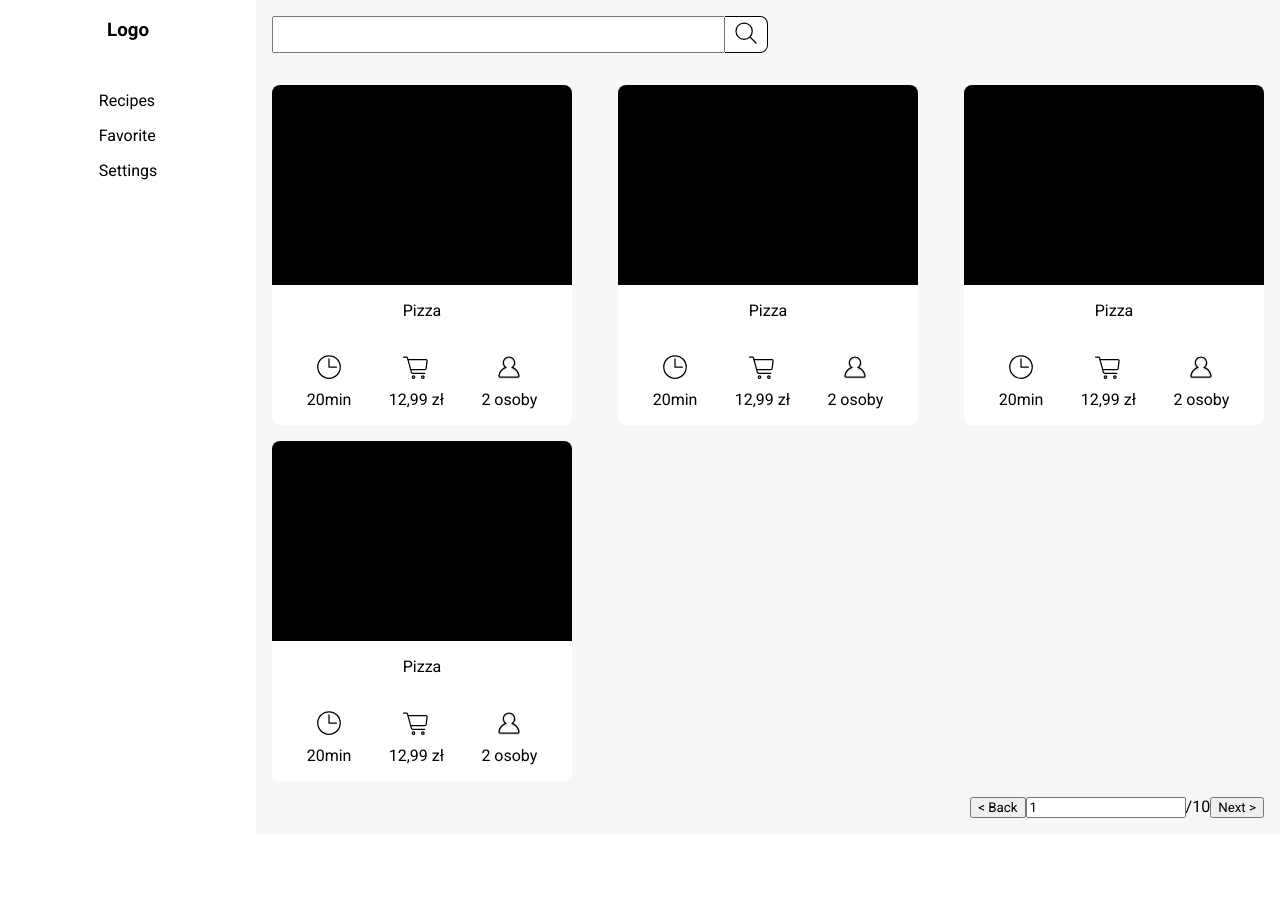
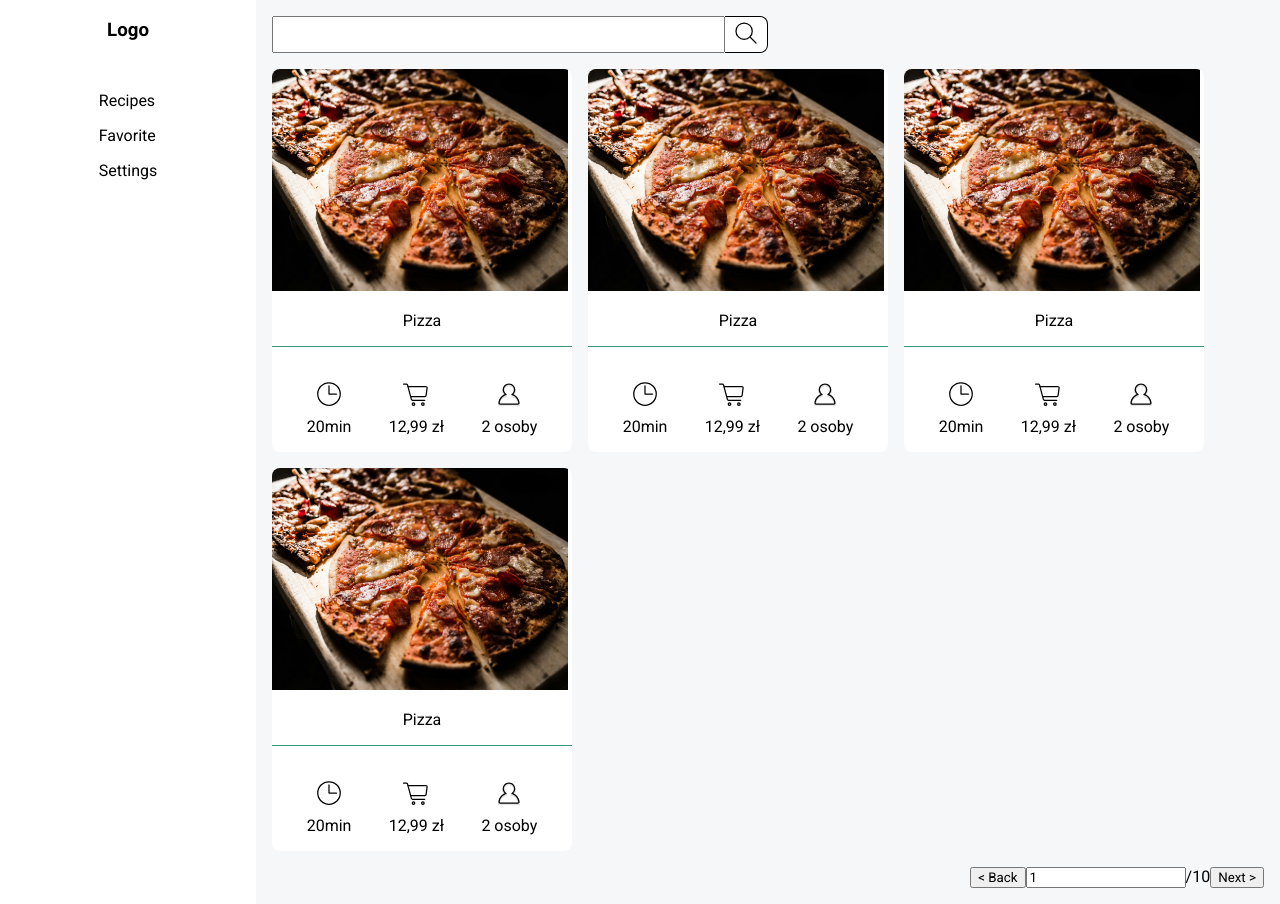
Before and after one commit to erski1525/recipe-web-app, a Vue app: page /recipes in a window 1280 px wide. Before the commit the page ends 834 px from the top, so only its background shows below. Built offline with nearby package versions, Linux system fonts and the light colour scheme.

Commit message:
restyle recipe card

```diff
--- a/src/assets/main.css
+++ b/src/assets/main.css
@@ -85,7 +85,7 @@ ul{
 .recipes__list{
     display: flex;
     flex-wrap: wrap;
-    justify-content: space-between;
+    gap: 1rem;
 }
 
 
@@ -99,21 +99,26 @@ ul{
 /* || RECIPE CARD */
 
 .recipe{
-    min-width: 300px;
+    width: 300px;
     background-color: #FFF;
     border-radius: .5rem;
+    overflow: hidden
+}
+
+.recipe:hover{
+    cursor: pointer;
 }
 
 .recipe__img{
-    height: 200px;
-    background-color: black;
-    margin: 1rem 0;
-    border-radius: .5rem .5rem 0 0;
+    width: 296px;
+    margin-bottom: 1rem;
 }
 
 .recipe__title{
     margin-top: 0;
     text-align: center;
+    padding-bottom: 1em;
+    border-bottom: 1px solid var(--color-primary);
 }
 
 .recipe__description{
--- a/src/views/RecipesView.vue
+++ b/src/views/RecipesView.vue
@@ -35,7 +35,7 @@ import SearchIcon from '../components/icons/SearchIcon.vue';
             <ul class="recipes__list">
                 <li>
                     <div class="recipe">
-                        <div class="recipe__img"></div>
+                        <img class="recipe__img" src="../assets/default.jpg"/>
                         <p class="recipe__title">Pizza</p>
                         <div class="recipe__description">
                             <div class="icon__wrapper">
@@ -55,7 +55,7 @@ import SearchIcon from '../components/icons/SearchIcon.vue';
                 </li>
                 <li>
                     <div class="recipe">
-                        <div class="recipe__img"></div>
+                        <img class="recipe__img" src="../assets/default.jpg"/>
                         <p class="recipe__title">Pizza</p>
                         <div class="recipe__description">
                             <div class="icon__wrapper">
@@ -75,7 +75,7 @@ import SearchIcon from '../components/icons/SearchIcon.vue';
                 </li>
                 <li>
                     <div class="recipe">
-                        <div class="recipe__img"></div>
+                        <img class="recipe__img" src="../assets/default.jpg"/>
                         <p class="recipe__title">Pizza</p>
                         <div class="recipe__description">
                             <div class="icon__wrapper">
@@ -95,7 +95,7 @@ import SearchIcon from '../components/icons/SearchIcon.vue';
                 </li>
                 <li>
                     <div class="recipe">
-                        <div class="recipe__img"></div>
+                        <img class="recipe__img" src="../assets/default.jpg"/>
                         <p class="recipe__title">Pizza</p>
                         <div class="recipe__description">
                             <div class="icon__wrapper">
```
Also changed, not shown: src/assets/default.jpg (added).
